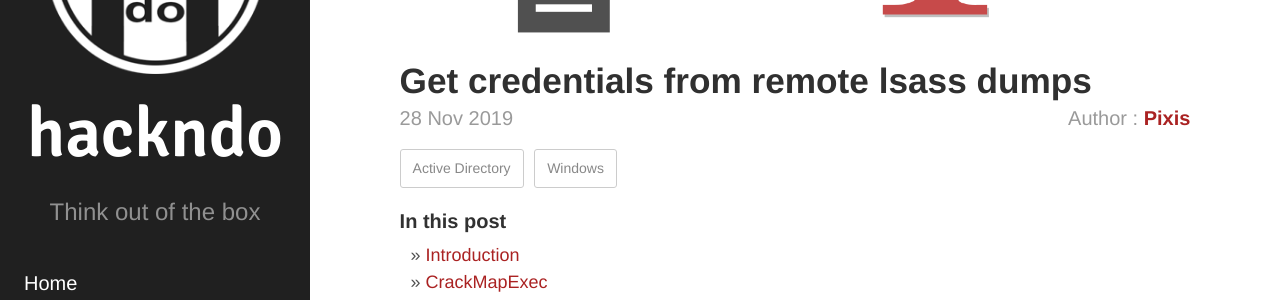
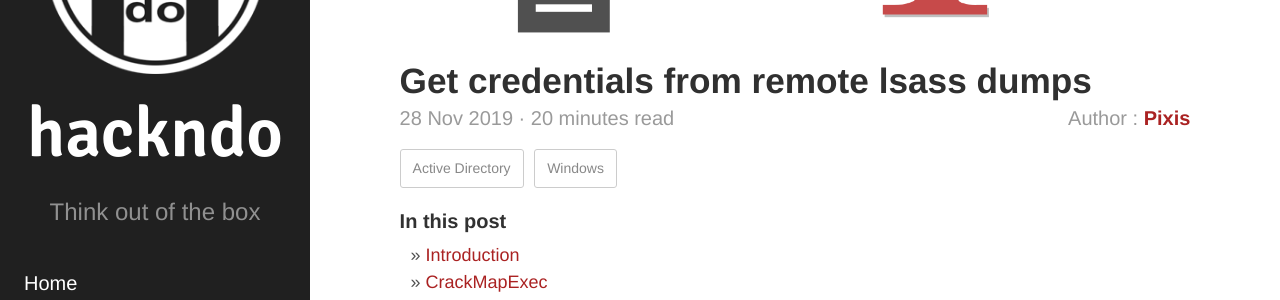
Before and after one commit to Hackndo/en.hackndo.github.io, a Jekyll site: the page built from _posts/2019-11-29-remote-lass-dump-passwords.md, in a window 1280 px wide and 900 px high. Shown: the part 227-527 px from the top of the window. Built offline with Jekyll 4.4.1, drawn with Linux system fonts in a browser that asks for light colours; comment, search, counter and statistics services are not loaded.

Commit message:
Add comments and time to read

```diff
--- a/_includes/head.html
+++ b/_includes/head.html
@@ -18,6 +18,8 @@
 	<link rel="stylesheet" href="/assets/css/style.css?v=1.14"> <!-- Resource style -->
     <link rel="stylesheet" type="text/css" href="https://fonts.googleapis.com/css?family=Signika:600"> <!-- Logo font -->
     <script src="/assets/js/modernizr.js"></script> <!-- Modernizr -->
+    <script id="dsq-count-scr" src="https://hackndo.disqus.com/count.js" async></script> <!-- Disqus comment count -->
+
 
     <link rel="apple-touch-icon" sizes="57x57" href="/assets/icones/favicon/apple-icon-57x57.png">
     <link rel="apple-touch-icon" sizes="60x60" href="/assets/icones/favicon/apple-icon-60x60.png">
--- /dev/null
+++ b/_includes/read_time.html
@@ -0,0 +1,8 @@
+<span class="reading-time" title="Estimated read time">
+  {% assign words = content | number_of_words %}
+  {% if words < 360 %}
+    1 minute read
+  {% else %}
+    {{ words | divided_by:180 }} minutes read
+  {% endif %}
+</span>
--- a/_layouts/post.html
+++ b/_layouts/post.html
@@ -11,11 +11,12 @@
   {% endif %}
   <h1 class="post-title">{{ page.title }}</h1>
   <div class="post-info">
-      <p class="alignleft">{{ page.date | date_to_string }} <a class="post-comments-count" href="http://{{ site.url }}{{ page.url }}#disqus_thread"></a></p>
+      <p class="alignleft">{{ page.date | date_to_string }} · {% include read_time.html %} <a class="post-comments-count" href="http://{{ site.url }}{{ page.url }}#disqus_thread"></a></p>
       <p class="alignright">Author : <strong><a href="https://twitter.com/HackAndDo">{{ page.author }}</a></strong></p>
       <div class="keywords">
         <span class="post-tags">{% for tag in page.tags %}<a href="/archives/#{{ tag | slugify }}"><i class="fas fa-tags"></i> {{ tag }}</a>{% endfor %}</span>
       </div>
+
 </div>
 
   <article>
```
